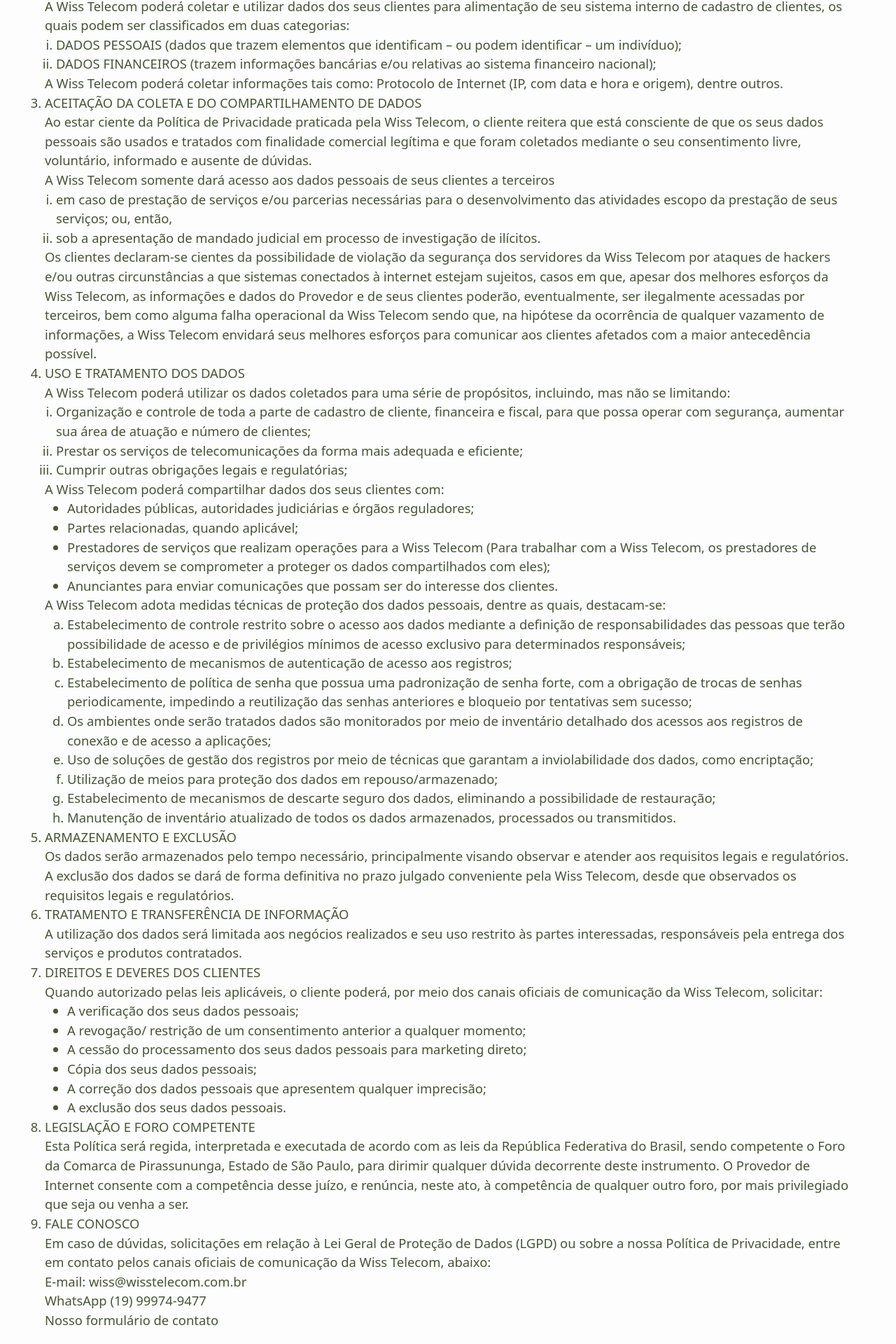
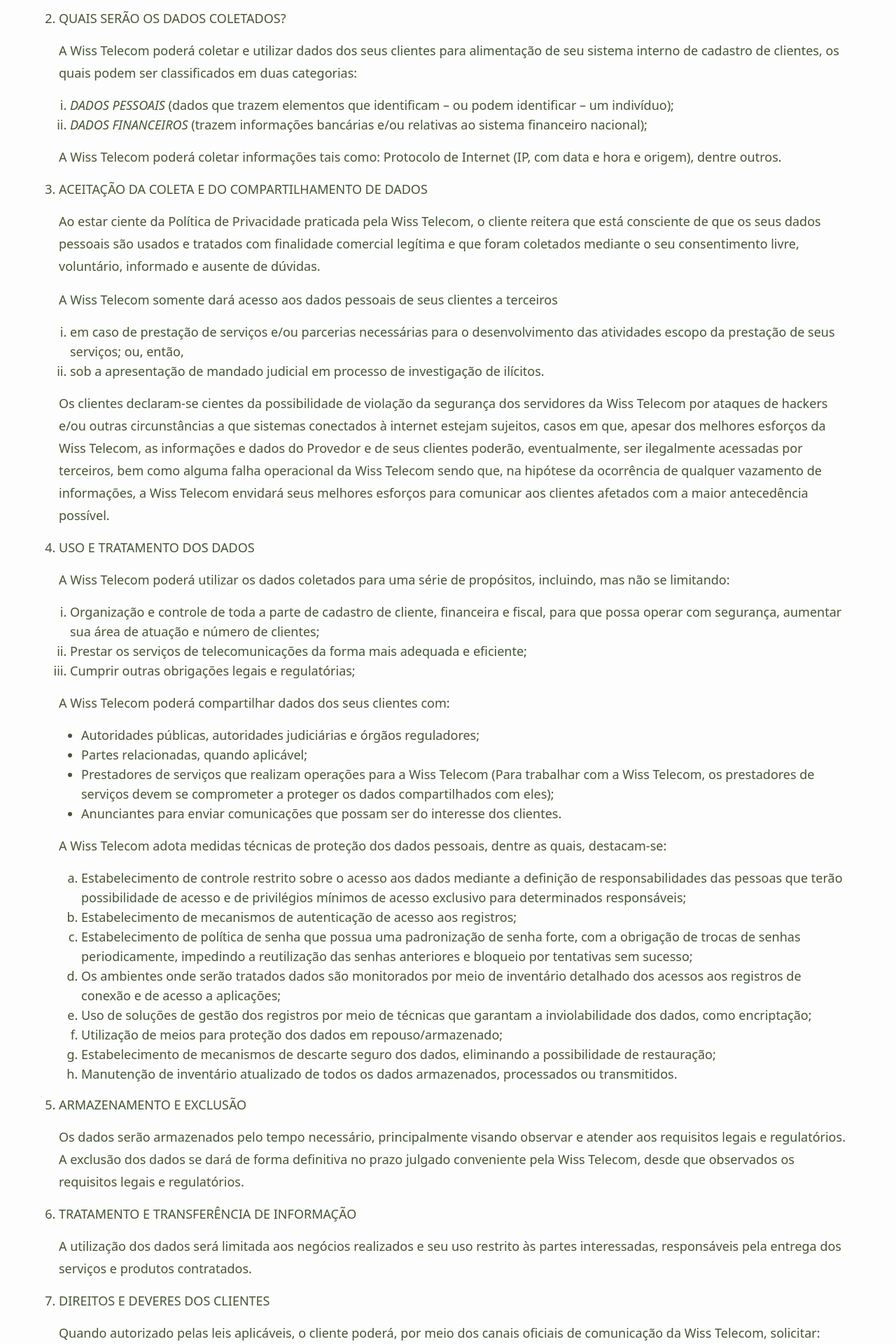
Before and after one commit to Wiss-Telecom/site-da-wiss, a Next.js app: page /privacidade in a window 1280 px wide. Shown: the part 730-2650 px from the top of the page at 70% size. Built offline with nearby package versions, Linux system fonts and the light colour scheme.

Commit message:
add style

```diff
--- a/pages/privacidade.tsx
+++ b/pages/privacidade.tsx
@@ -5,7 +5,7 @@
 
 export default function Home() {
   return (
-    <main className='pb-8'>
+    <main className={styles.mainContent}>
       <Container>
         <h1 className={styles.mainTitle}>Política de Privacidade</h1>
         <h2 className={styles.subTitle}>
@@ -18,7 +18,7 @@
           A Wiss Telecom desenvolveu a presente Política de Privacidade, em
           conformidade com a{' '}
           <a
-            className='underline pointer'
+            className='underline pointer font-bold'
             target='_blank'
             rel='noreferrer'
             href='http://www.planalto.gov.br/ccivil_03/_ato2015-2018/2018/lei/l13709.htm'
@@ -42,10 +42,10 @@
           prestação de serviços, bem como para fins de adequação à regulação dos
           serviços de telecomunicações.
         </p>
-        <ol className='list-decimal'>
+        <ol className={styles.mainList}>
           <li>
             <h3>NO QUE CONSISTE A LEI GERAL DE PROTEÇÃO DE DADOS (LGPD)?</h3>
-            <p>
+            <p className={styles.mainListParagraph}>
               É uma lei federal que estabelece regras ao uso de dados pessoais
               por entidades públicas e privadas. A LGPD garante direitos aos
               titulares dos dados e estabelece a regra para coleta,
@@ -55,7 +55,7 @@
           </li>
           <li>
             <h3>QUAIS SERÃO OS DADOS COLETADOS?</h3>
-            <p>
+            <p className={styles.mainListParagraph}>
               A Wiss Telecom poderá coletar e utilizar dados dos seus clientes
               para alimentação de seu sistema interno de cadastro de clientes,
               os quais podem ser classificados em duas categorias:
@@ -63,29 +63,29 @@
 
             <ol className='list-[lower-roman] ml-4'>
               <li>
-                DADOS PESSOAIS (dados que trazem elementos que identificam – ou
-                podem identificar – um indivíduo);
+                <em>DADOS PESSOAIS</em> (dados que trazem elementos que
+                identificam – ou podem identificar – um indivíduo);
               </li>
               <li>
-                DADOS FINANCEIROS (trazem informações bancárias e/ou relativas
-                ao sistema financeiro nacional);
+                <em>DADOS FINANCEIROS</em> (trazem informações bancárias e/ou
+                relativas ao sistema financeiro nacional);
               </li>
             </ol>
-            <p>
+            <p className={styles.mainListParagraph}>
               A Wiss Telecom poderá coletar informações tais como: Protocolo de
               Internet (IP, com data e hora e origem), dentre outros.
             </p>
           </li>
           <li>
             <h3>ACEITAÇÃO DA COLETA E DO COMPARTILHAMENTO DE DADOS</h3>
-            <p>
+            <p className={styles.mainListParagraph}>
               Ao estar ciente da Política de Privacidade praticada pela Wiss
               Telecom, o cliente reitera que está consciente de que os seus
               dados pessoais são usados e tratados com finalidade comercial
               legítima e que foram coletados mediante o seu consentimento livre,
               voluntário, informado e ausente de dúvidas.
             </p>
-            <p>
+            <p className={styles.mainListParagraph}>
               A Wiss Telecom somente dará acesso aos dados pessoais de seus
               clientes a terceiros
             </p>
@@ -100,7 +100,7 @@
                 investigação de ilícitos.
               </li>
             </ol>
-            <p>
+            <p className={styles.mainListParagraph}>
               Os clientes declaram-se cientes da possibilidade de violação da
               segurança dos servidores da Wiss Telecom por ataques de hackers
               e/ou outras circunstâncias a que sistemas conectados à internet
@@ -115,7 +115,7 @@
           </li>
           <li>
             <h3>USO E TRATAMENTO DOS DADOS</h3>
-            <p>
+            <p className={styles.mainListParagraph}>
               A Wiss Telecom poderá utilizar os dados coletados para uma série
               de propósitos, incluindo, mas não se limitando:
             </p>
@@ -131,7 +131,7 @@
               </li>
               <li>Cumprir outras obrigações legais e regulatórias;</li>
             </ol>
-            <p>
+            <p className={styles.mainListParagraph}>
               A Wiss Telecom poderá compartilhar dados dos seus clientes com:
             </p>
             <ul className='list-disc ml-8'>
@@ -151,7 +151,7 @@
                 dos clientes.
               </li>
             </ul>
-            <p>
+            <p className={styles.mainListParagraph}>
               A Wiss Telecom adota medidas técnicas de proteção dos dados
               pessoais, dentre as quais, destacam-se:
             </p>
@@ -189,7 +189,7 @@
                 Estabelecimento de mecanismos de descarte seguro dos dados,
                 eliminando a possibilidade de restauração;
               </li>
-              <li>
+              <li className='mb-4'>
                 Manutenção de inventário atualizado de todos os dados
                 armazenados, processados ou transmitidos.
               </li>
@@ -197,7 +197,7 @@
           </li>
           <li>
             <h3>ARMAZENAMENTO E EXCLUSÃO</h3>
-            <p>
+            <p className={styles.mainListParagraph}>
               Os dados serão armazenados pelo tempo necessário, principalmente
               visando observar e atender aos requisitos legais e regulatórios. A
               exclusão dos dados se dará de forma definitiva no prazo julgado
@@ -207,7 +207,7 @@
           </li>
           <li>
             <h3>TRATAMENTO E TRANSFERÊNCIA DE INFORMAÇÃO</h3>
-            <p>
+            <p className={styles.mainListParagraph}>
               A utilização dos dados será limitada aos negócios realizados e seu
               uso restrito às partes interessadas, responsáveis pela entrega dos
               serviços e produtos contratados.
@@ -215,7 +215,7 @@
           </li>
           <li>
             <h3>DIREITOS E DEVERES DOS CLIENTES</h3>
-            <p>
+            <p className={styles.mainListParagraph}>
               Quando autorizado pelas leis aplicáveis, o cliente poderá, por
               meio dos canais oficiais de comunicação da Wiss Telecom,
               solicitar:
@@ -235,12 +235,12 @@
                 A correção dos dados pessoais que apresentem qualquer
                 imprecisão;
               </li>
-              <li>A exclusão dos seus dados pessoais.</li>
+              <li className='mb-4'>A exclusão dos seus dados pessoais.</li>
             </ul>
           </li>
           <li>
             <h3>LEGISLAÇÃO E FORO COMPETENTE</h3>
-            <p>
+            <p className={styles.mainListParagraph}>
               Esta Política será regida, interpretada e executada de acordo com
               as leis da República Federativa do Brasil, sendo competente o Foro
               da Comarca de Pirassununga, Estado de São Paulo, para dirimir
@@ -252,7 +252,7 @@
           </li>
           <li>
             <h3>FALE CONOSCO</h3>
-            <p>
+            <p className={styles.mainListParagraph}>
               Em caso de dúvidas, solicitações em relação à Lei Geral de
               Proteção de Dados (LGPD) ou sobre a nossa Política de Privacidade,
               entre em contato pelos canais oficiais de comunicação da Wiss
@@ -261,28 +261,31 @@
             <ul>
               <li>
                 E-mail:{' '}
-                <a href='mailto:wiss@wisstelecom.com.br'>
+                <a className='underline' href='mailto:wiss@wisstelecom.com.br'>
                   wiss@wisstelecom.com.br
                 </a>
               </li>
               <li>
+                WhatsApp:{' '}
                 <a
-                  className={styles.linkButton}
+                  className='underline'
                   target='_blank'
                   rel='noreferrer'
                   href='https://wa.me/5519999749477'
                 >
-                  WhatsApp (19) 99974-9477
+                  (19) 99974-9477
                 </a>
               </li>
               <li>
                 <Link href='/#contact'>
-                  <a>Nosso formulário de contato</a>
+                  <a className='underline'>Nosso formulário de contato</a>
                 </Link>
               </li>
             </ul>
           </li>
         </ol>
+        <p className='mt-6 text-xl text-center'>Atenciosamente,</p>
+        <p className='text-center text-xl'>Wiss Telecom</p>
       </Container>
     </main>
   )
--- a/styles/Privacy.module.css
+++ b/styles/Privacy.module.css
@@ -1,11 +1,23 @@
+.mainContent {
+  @apply pb-8 text-lg;
+}
+
 .mainTitle {
   @apply text-2xl font-semibold uppercase text-center mt-8 mb-6;
 }
 
 .subTitle {
-  @apply text-xl font-semibold text-center mb-6 italic;
+  @apply text-xl font-semibold text-center mb-6 italic underline;
 }
 
 .paragraph {
-  @apply text-lg mb-6;
+  @apply mb-6;
 }
+
+.mainList {
+  @apply list-decimal ml-5;
+}
+
+.mainListParagraph {
+  @apply my-4 lg:leading-8;
+}
```
